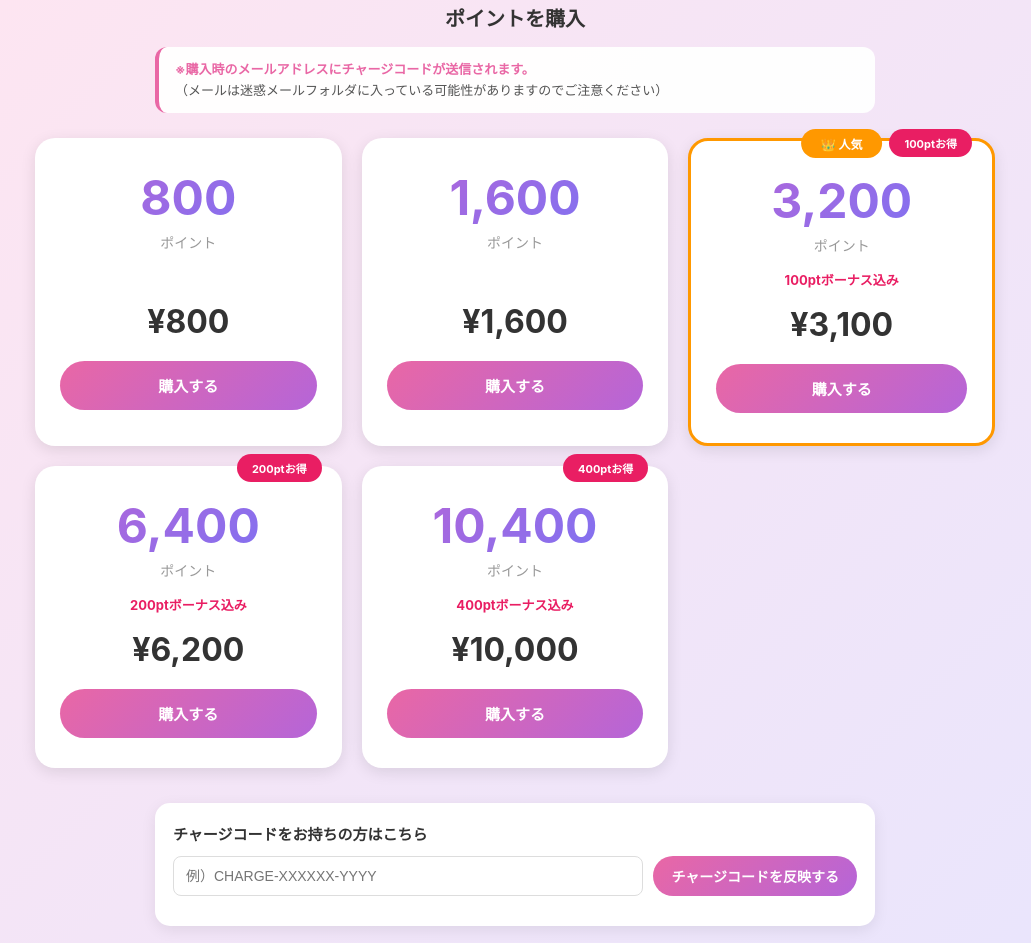
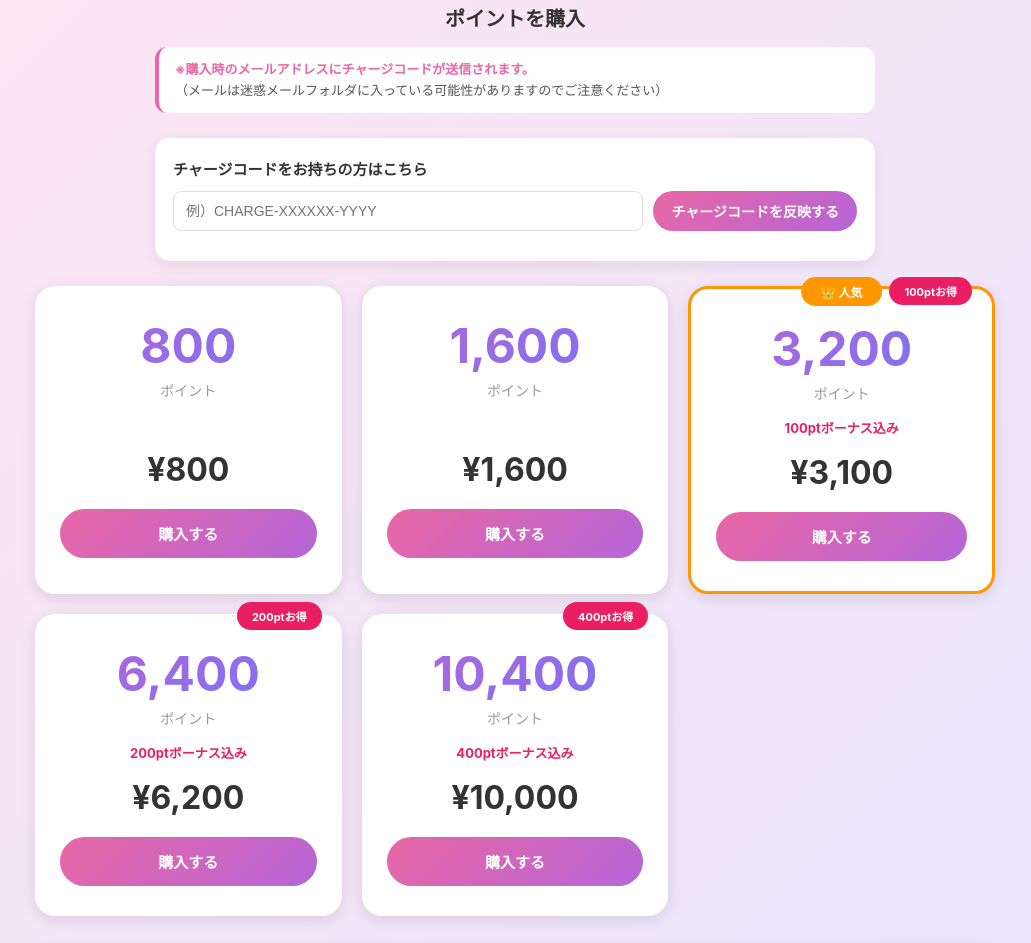
Before and after one commit to marjoly88-svg/cupids, a plain HTML site: page purchase.html in a window 1280 px wide. Shown: the part 85-1028 px from the top of the page, without its empty margins (125-1156 px from the left). Drawn offline with Linux system fonts and the light colour scheme; sample sign-in values are in the browser's storage.

Commit message:
Update purchase.html

```diff
--- a/purchase.html
+++ b/purchase.html
@@ -221,7 +221,8 @@
 
         /* チャージコード入力エリア */
         .charge-section {
-            margin-top: 35px;
+            margin-top: 5px;
+            margin-bottom: 25px;
         }
 
         .charge-box {
@@ -351,6 +352,25 @@
             </p>
         </div>
 
+        <!-- ★ ここにチャージコード入力（さっきの位置） -->
+        <div class="charge-section">
+            <div class="charge-box">
+                <div class="charge-title">チャージコードをお持ちの方はこちら</div>
+                <div class="charge-input-row">
+                    <input
+                        id="charge-code-input"
+                        type="text"
+                        placeholder="例）CHARGE-XXXXXX-YYYY"
+                        autocomplete="off"
+                    >
+                    <button id="charge-code-button" onclick="applyChargeCode()">
+                        チャージコードを反映する
+                    </button>
+                </div>
+                <div id="charge-code-message" class="charge-message"></div>
+            </div>
+        </div>
+
         <!-- ポイントプラン -->
         <div class="plans-grid">
             <!-- 800円プラン -->
@@ -400,25 +420,6 @@
                 <div class="bonus-info">400ptボーナス込み</div>
                 <div class="plan-price">¥10,000</div>
                 <button class="plan-button">購入する</button>
-            </div>
-        </div>
-
-        <!-- チャージコード入力 -->
-        <div class="charge-section">
-            <div class="charge-box">
-                <div class="charge-title">チャージコードをお持ちの方はこちら</div>
-                <div class="charge-input-row">
-                    <input
-                        id="charge-code-input"
-                        type="text"
-                        placeholder="例）CHARGE-XXXXXX-YYYY"
-                        autocomplete="off"
-                    >
-                    <button id="charge-code-button" onclick="applyChargeCode()">
-                        チャージコードを反映する
-                    </button>
-                </div>
-                <div id="charge-code-message" class="charge-message"></div>
             </div>
         </div>
 
@@ -492,7 +493,7 @@
             // ログインユーザー取得
             const currentUser = JSON.parse(localStorage.getItem('currentUser') || 'null');
             if (!currentUser || !currentUser.uid) {
-                messageEl.textContent = 'お客様としてログインしてからご利用ください。';
+                messageEl.textContent = 'ログインしてからご利用ください。';
                 messageEl.classList.add('error');
                 return;
             }
@@ -578,7 +579,6 @@
             }
         }
 
-        // グローバルに公開（HTML の onclick から呼べるように）
         window.applyChargeCode = applyChargeCode;
     </script>
 
@@ -586,7 +586,6 @@
     <script>
         let currentUser = JSON.parse(localStorage.getItem('currentUser') || 'null');
 
-        // 占い師でログインしてる場合はエラー
         if (currentUser && currentUser.type === 'fortune-teller') {
             alert('ログインしてください。');
             window.location.href = 'client-login.html';
```
